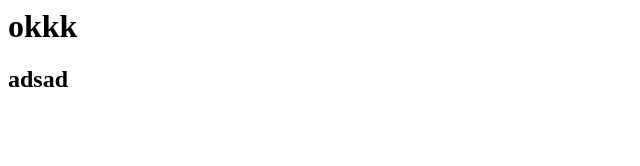
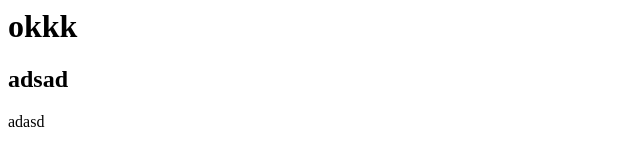
Before and after one commit to long6500/github-demo, a plain HTML site: page index.html in a window 1280 px wide. Shown: the full height of the page, 0-640 px from the left. Drawn offline with Linux system fonts and the light colour scheme.

Commit message:
Update index.html

```diff
--- a/index.html
+++ b/index.html
@@ -1,2 +1,3 @@
 <h1>okkk</h1>
 <h2>adsad</h2>
+<p>adasd</p>
```
